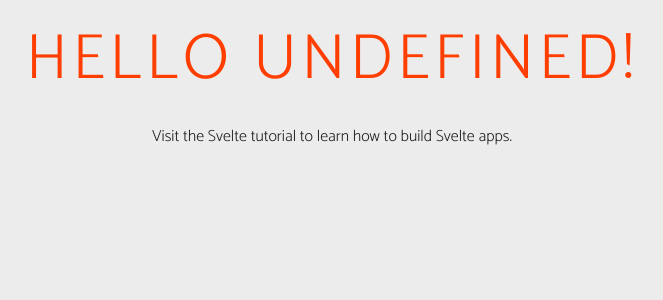
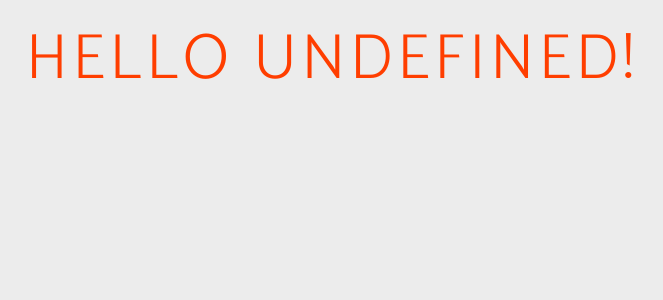
Before and after one commit to BeataJ/budget-calculator-svelte, a Svelte app: page / in a window 1280 px wide. Shown: the top 300 px of the page, without its empty margins (308-971 px from the left). Built offline with nearby package versions, Linux system fonts and the light colour scheme.

Commit message:
delete p link App.svelte

```diff
--- a/src/App.svelte
+++ b/src/App.svelte
@@ -1,11 +1,6 @@
 <script>
   export let name;
 </script>
-
-<main>
-	<h1>Hello {name}!</h1>
-	<p>Visit the <a href="https://svelte.dev/tutorial">Svelte tutorial</a> to learn how to build Svelte apps.</p>
-</main>
 
 <style>
   main {
@@ -28,3 +23,7 @@
     }
   }
 </style>
+
+<main>
+  <h1>Hello {name}!</h1>
+</main>
```
Lines whose indentation alone changed are shown as unchanged.
